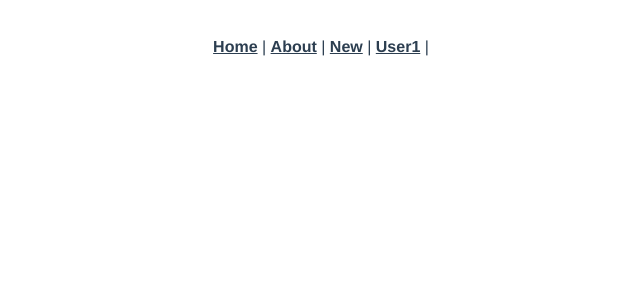
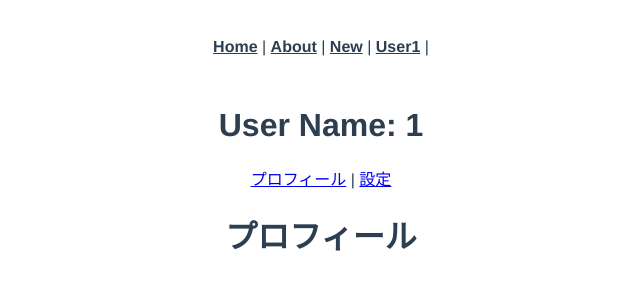
Before and after one commit to ics-konno/router-sample, a Vue app in the folder router-sample/: page /1/profile in a window 1280 px wide. Shown: the top 300 px of the page, without its empty margins (319-959 px from the left). Built offline with nearby package versions, Linux system fonts and the light colour scheme.

Commit message:
ネストされたルートの実装

```diff
--- a/router-sample/src/views/User.vue
+++ b/router-sample/src/views/User.vue
@@ -1,5 +1,10 @@
 <template>
   <div class="user">
     <h1>User Name: {{ $route.params.id }}</h1>
+    <p>
+      <router-link :to="{ name: 'Profile' }">プロフィール</router-link> |
+      <router-link :to="{ name: 'Setting' }">設定</router-link>
+    </p>
+    <router-view></router-view>
   </div>
 </template>
--- /dev/null
+++ b/router-sample/src/views/UserChild/Profile.vue
@@ -0,0 +1,5 @@
+<template>
+  <div class="profile">
+    <h1>プロフィール</h1>
+  </div>
+</template>
--- /dev/null
+++ b/router-sample/src/views/UserChild/Setting.vue
@@ -0,0 +1,5 @@
+<template>
+  <div class="settings">
+    <h1>設定</h1>
+  </div>
+</template>
```
Also changed, not shown: router-sample/src/router/index.js (+9 -3 lines).
